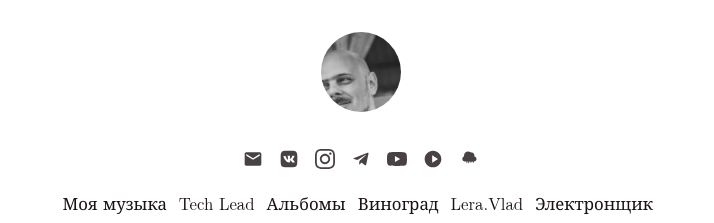
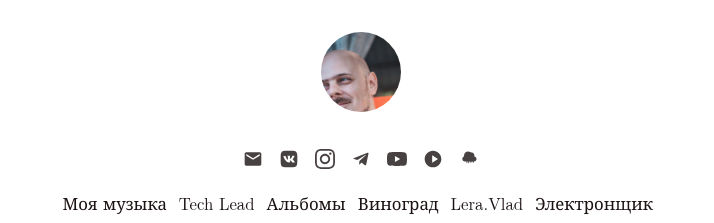
Before and after one commit to vladkorolkov/vladkorolkov-music, a Jekyll site: the page built from index.md, in a window 1280 px wide. Shown: the top 223 px of the page, without its empty margins (279-993 px from the left). Built offline with Jekyll 4.4.1, drawn with Linux system fonts in a browser that asks for light colours.

Commit message:
Remove grayscale filter from avatar

```diff
--- a/css/style.css
+++ b/css/style.css
@@ -83,7 +83,7 @@ h2 {
 
 .header .photo {
   border-radius: 50%;
-  filter: grayscale(100%);
+
   height: 80px;
   width: 80px;
   margin-bottom: 1rem;
```
